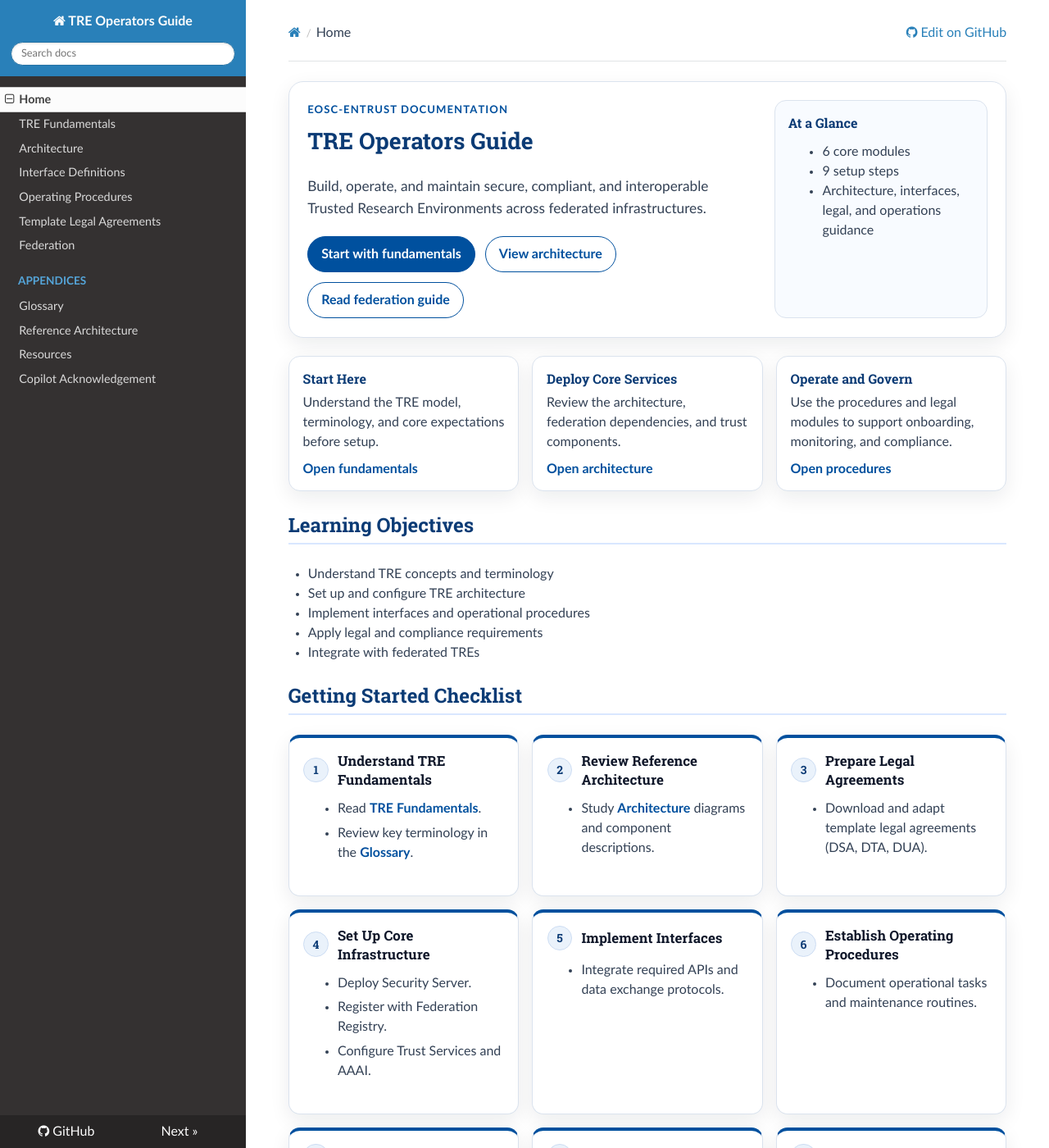
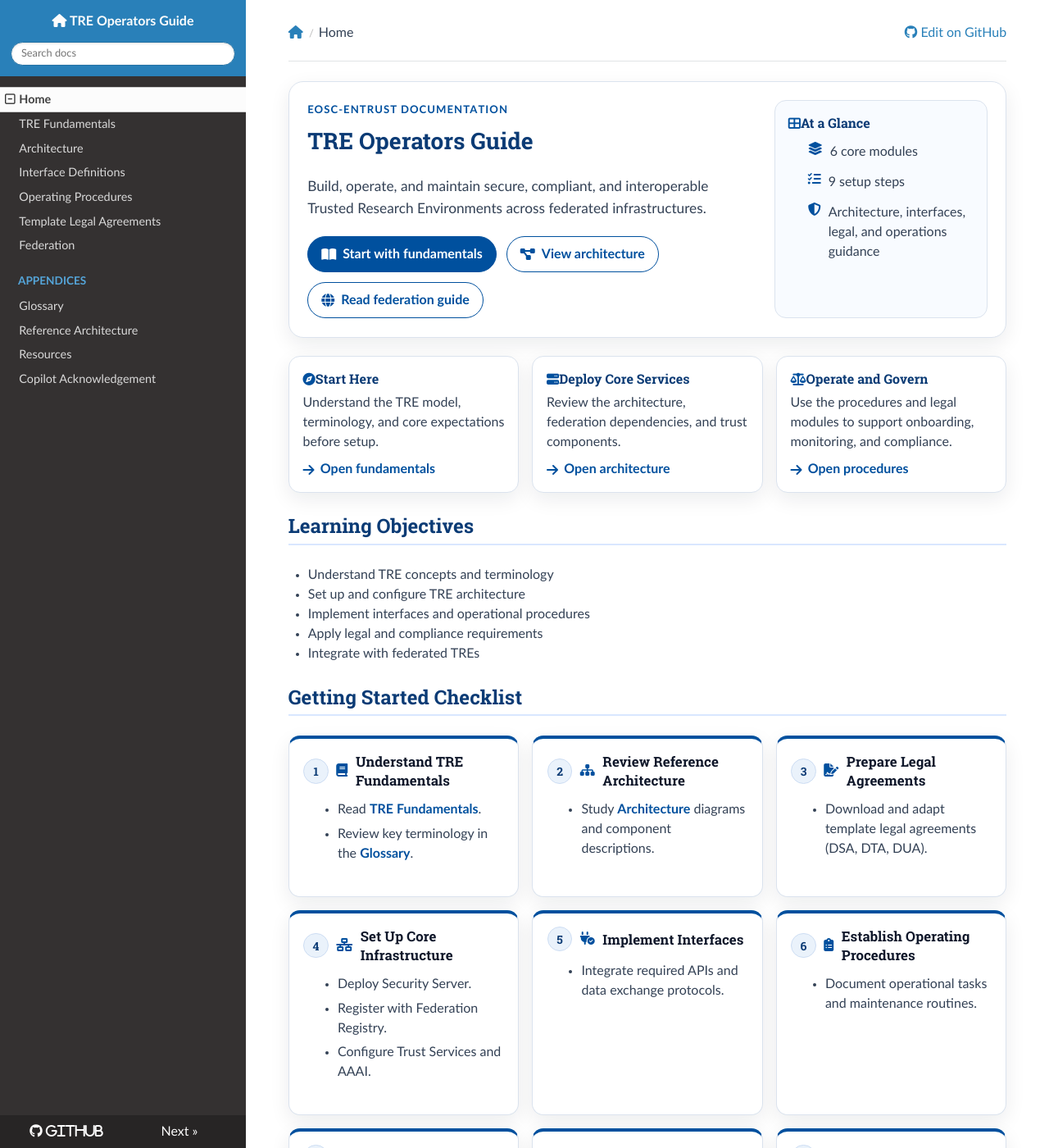
Before and after one commit to unioslo/tre-operators-docs, an MkDocs documentation site: the page built from docs/index.md, in a window 1280 px wide and 1400 px high. Shown: the whole window at 82% size. Built offline with MkDocs 1.6.1, drawn with Linux system fonts in a browser that asks for light colours; nearby versions of some CDN libraries.

Commit message:
Enhance documentation styling and structure with Font Awesome icons for improved visual clarity and user experience

```diff
--- a/docs/index.md
+++ b/docs/index.md
@@ -5,19 +5,19 @@
 		<p class="tre-lead">Build, operate, and maintain secure, compliant, and interoperable Trusted Research Environments across federated infrastructures.</p>
 
 		<div class="tre-hero-actions">
-			<a class="tre-hero-link" href="fundamentals.md">Start with fundamentals</a>
-			<a class="tre-hero-link tre-hero-link-secondary" href="modules/architecture/index.md">View architecture</a>
-			<a class="tre-hero-link tre-hero-link-secondary" href="federation.md">Read federation guide</a>
+			<a class="tre-hero-link" href="fundamentals.md"><i class="fa-solid fa-book-open tre-icon-inline" aria-hidden="true"></i>Start with fundamentals</a>
+			<a class="tre-hero-link tre-hero-link-secondary" href="modules/architecture/index.md"><i class="fa-solid fa-diagram-project tre-icon-inline" aria-hidden="true"></i>View architecture</a>
+			<a class="tre-hero-link tre-hero-link-secondary" href="federation.md"><i class="fa-solid fa-globe tre-icon-inline" aria-hidden="true"></i>Read federation guide</a>
 		</div>
 	</div>
 
 	<div class="tre-hero-side">
 		<div class="tre-hero-panel">
-			<h2>At a Glance</h2>
+			<h2><i class="fa-solid fa-table-cells-large tre-icon-heading" aria-hidden="true"></i>At a Glance</h2>
 			<ul>
-				<li>6 core modules</li>
-				<li>9 setup steps</li>
-				<li>Architecture, interfaces, legal, and operations guidance</li>
+				<li><i class="fa-solid fa-layer-group tre-icon-list" aria-hidden="true"></i>6 core modules</li>
+				<li><i class="fa-solid fa-list-check tre-icon-list" aria-hidden="true"></i>9 setup steps</li>
+				<li><i class="fa-solid fa-shield-halved tre-icon-list" aria-hidden="true"></i>Architecture, interfaces, legal, and operations guidance</li>
 			</ul>
 		</div>
 	</div>
@@ -25,21 +25,21 @@
 
 <div class="tre-summary-grid">
 	<article class="tre-summary-card">
-		<h2>Start Here</h2>
+		<h2><i class="fa-solid fa-compass tre-icon-heading" aria-hidden="true"></i>Start Here</h2>
 		<p>Understand the TRE model, terminology, and core expectations before setup.</p>
-		<a href="fundamentals.md">Open fundamentals</a>
+		<a href="fundamentals.md"><i class="fa-solid fa-arrow-right tre-icon-inline" aria-hidden="true"></i>Open fundamentals</a>
 	</article>
 
 	<article class="tre-summary-card">
-		<h2>Deploy Core Services</h2>
+		<h2><i class="fa-solid fa-server tre-icon-heading" aria-hidden="true"></i>Deploy Core Services</h2>
 		<p>Review the architecture, federation dependencies, and trust components.</p>
-		<a href="modules/architecture/index.md">Open architecture</a>
+		<a href="modules/architecture/index.md"><i class="fa-solid fa-arrow-right tre-icon-inline" aria-hidden="true"></i>Open architecture</a>
 	</article>
 
 	<article class="tre-summary-card">
-		<h2>Operate and Govern</h2>
+		<h2><i class="fa-solid fa-scale-balanced tre-icon-heading" aria-hidden="true"></i>Operate and Govern</h2>
 		<p>Use the procedures and legal modules to support onboarding, monitoring, and compliance.</p>
-		<a href="modules/procedures/index.md">Open procedures</a>
+		<a href="modules/procedures/index.md"><i class="fa-solid fa-arrow-right tre-icon-inline" aria-hidden="true"></i>Open procedures</a>
 	</article>
 </div>
 
@@ -56,7 +56,7 @@
 <div class="tre-card-grid tre-card-grid-steps">
 
 	<article class="tre-card tre-step-card">
-		<h3><span class="tre-card-number">1</span>Understand TRE Fundamentals</h3>
+		<h3><span class="tre-card-number">1</span><i class="fa-solid fa-book tre-icon-heading" aria-hidden="true"></i>Understand TRE Fundamentals</h3>
 		<ul>
 			<li>Read <a href="fundamentals.md">TRE Fundamentals</a>.</li>
 			<li>Review key terminology in the <a href="appendices/glossary.md">Glossary</a>.</li>
@@ -64,21 +64,21 @@
 	</article>
 
 	<article class="tre-card tre-step-card">
-		<h3><span class="tre-card-number">2</span>Review Reference Architecture</h3>
+		<h3><span class="tre-card-number">2</span><i class="fa-solid fa-sitemap tre-icon-heading" aria-hidden="true"></i>Review Reference Architecture</h3>
 		<ul>
 			<li>Study <a href="modules/architecture/index.md">Architecture</a> diagrams and component descriptions.</li>
 		</ul>
 	</article>
 
 	<article class="tre-card tre-step-card">
-		<h3><span class="tre-card-number">3</span>Prepare Legal Agreements</h3>
+		<h3><span class="tre-card-number">3</span><i class="fa-solid fa-file-signature tre-icon-heading" aria-hidden="true"></i>Prepare Legal Agreements</h3>
 		<ul>
 			<li>Download and adapt template legal agreements (DSA, DTA, DUA).</li>
 		</ul>
 	</article>
 
 	<article class="tre-card tre-step-card">
-		<h3><span class="tre-card-number">4</span>Set Up Core Infrastructure</h3>
+		<h3><span class="tre-card-number">4</span><i class="fa-solid fa-network-wired tre-icon-heading" aria-hidden="true"></i>Set Up Core Infrastructure</h3>
 		<ul>
 			<li>Deploy Security Server.</li>
 			<li>Register with Federation Registry.</li>
@@ -87,21 +87,21 @@
 	</article>
 
 	<article class="tre-card tre-step-card">
-		<h3><span class="tre-card-number">5</span>Implement Interfaces</h3>
+		<h3><span class="tre-card-number">5</span><i class="fa-solid fa-plug-circle-check tre-icon-heading" aria-hidden="true"></i>Implement Interfaces</h3>
 		<ul>
 			<li>Integrate required APIs and data exchange protocols.</li>
 		</ul>
 	</article>
 
 	<article class="tre-card tre-step-card">
-		<h3><span class="tre-card-number">6</span>Establish Operating Procedures</h3>
+		<h3><span class="tre-card-number">6</span><i class="fa-solid fa-clipboard-list tre-icon-heading" aria-hidden="true"></i>Establish Operating Procedures</h3>
 		<ul>
 			<li>Document operational tasks and maintenance routines.</li>
 		</ul>
 	</article>
 
 	<article class="tre-card tre-step-card">
-		<h3><span class="tre-card-number">7</span>Connect to Federation</h3>
+		<h3><span class="tre-card-number">7</span><i class="fa-solid fa-globe tre-icon-heading" aria-hidden="true"></i>Connect to Federation</h3>
 		<ul>
 			<li>Ensure compliance with federation requirements.</li>
 			<li>Test inter-TRE connectivity.</li>
@@ -109,14 +109,14 @@
 	</article>
 
 	<article class="tre-card tre-step-card">
-		<h3><span class="tre-card-number">8</span>Train and Accredit Users</h3>
+		<h3><span class="tre-card-number">8</span><i class="fa-solid fa-user-graduate tre-icon-heading" aria-hidden="true"></i>Train and Accredit Users</h3>
 		<ul>
 			<li>Verify researcher accreditation and training records.</li>
 		</ul>
 	</article>
 
 	<article class="tre-card tre-step-card">
-		<h3><span class="tre-card-number">9</span>Consult Appendices</h3>
+		<h3><span class="tre-card-number">9</span><i class="fa-solid fa-folder-open tre-icon-heading" aria-hidden="true"></i>Consult Appendices</h3>
 		<ul>
 			<li>Use <a href="appendices/reference-architecture.md">Reference Architecture</a> and <a href="appendices/resources.md">Resources</a> for troubleshooting and support.</li>
 		</ul>
@@ -129,7 +129,7 @@
 <div class="tre-card-grid tre-card-grid-modules">
 
 	<article class="tre-card tre-module-card">
-		<h3>Module 1: TRE Fundamentals</h3>
+		<h3><i class="fa-solid fa-book-open-reader tre-icon-heading" aria-hidden="true"></i>Module 1: TRE Fundamentals</h3>
 		<ul>
 			<li>Compliance basics: <a href="fundamentals.md">TRE Fundamentals</a></li>
 			<li>Key concepts and terminology</li>
@@ -138,7 +138,7 @@
 	</article>
 
 	<article class="tre-card tre-module-card">
-		<h3>Module 2: Architecture and Setup</h3>
+		<h3><i class="fa-solid fa-diagram-project tre-icon-heading" aria-hidden="true"></i>Module 2: Architecture and Setup</h3>
 		<ul>
 			<li>Zones and core components: <a href="modules/architecture/index.md">Architecture</a></li>
 			<li>AAA integration</li>
@@ -146,28 +146,28 @@
 	</article>
 
 	<article class="tre-card tre-module-card">
-		<h3>Module 3: Interfaces and Configuration</h3>
+		<h3><i class="fa-solid fa-code-branch tre-icon-heading" aria-hidden="true"></i>Module 3: Interfaces and Configuration</h3>
 		<ul>
 			<li>Interface definitions: <a href="modules/interfaces/index.md">Interfaces</a></li>
 		</ul>
 	</article>
 
 	<article class="tre-card tre-module-card">
-		<h3>Module 4: Operations and Procedures</h3>
+		<h3><i class="fa-solid fa-gears tre-icon-heading" aria-hidden="true"></i>Module 4: Operations and Procedures</h3>
 		<ul>
 			<li>Onboarding, monitoring, incident response: <a href="modules/procedures/index.md">Procedures</a></li>
 		</ul>
 	</article>
 
 	<article class="tre-card tre-module-card">
-		<h3>Module 5: Legal and Compliance</h3>
+		<h3><i class="fa-solid fa-scale-balanced tre-icon-heading" aria-hidden="true"></i>Module 5: Legal and Compliance</h3>
 		<ul>
 			<li>Agreements, certification, governance: <a href="modules/legal/index.md">Legal</a></li>
 		</ul>
 	</article>
 
 	<article class="tre-card tre-module-card">
-		<h3>Module 6: Federation and Collaboration</h3>
+		<h3><i class="fa-solid fa-people-arrows tre-icon-heading" aria-hidden="true"></i>Module 6: Federation and Collaboration</h3>
 		<ul>
 			<li>Federation integration: <a href="federation.md">Federation</a></li>
 			<li>Data sharing and collaboration</li>
--- a/docs/stylesheets/home.css
+++ b/docs/stylesheets/home.css
@@ -1,3 +1,5 @@
+@import url("https://cdnjs.cloudflare.com/ajax/libs/font-awesome/6.5.2/css/all.min.css");
+
 :root {
   --tre-ink: #0f172a;
   --tre-soft-ink: #334155;
@@ -64,7 +66,9 @@
   border-radius: 999px;
   color: #ffffff;
   display: inline-flex;
+  gap: 0.5rem;
   font-weight: 700;
+  align-items: center;
   padding: 0.72rem 1rem;
   text-decoration: none;
   transition: transform 160ms ease, box-shadow 160ms ease, background-color 160ms ease;
@@ -101,8 +105,16 @@
 }
 
 .tre-hero-panel ul {
+  list-style: none;
   margin: 0;
-  padding-left: 1.1rem;
+  padding-left: 0;
+}
+
+.tre-hero-panel li {
+  align-items: flex-start;
+  display: flex;
+  gap: 0.55rem;
+  margin-bottom: 0.55rem;
 }
 
 .tre-summary-grid {
@@ -132,7 +144,10 @@
 }
 
 .tre-summary-card a {
+  align-items: center;
   color: var(--tre-primary);
+  display: inline-flex;
+  gap: 0.45rem;
   font-weight: 700;
   text-decoration: none;
 }
@@ -210,7 +225,7 @@
   align-items: center;
   display: flex;
   font-size: 1.05rem;
-  gap: 0.7rem;
+  gap: 0.6rem;
   margin: 0 0 0.75rem;
 }
 
@@ -252,6 +267,22 @@
   color: var(--tre-primary-strong);
 }
 
+.tre-icon-heading {
+  color: var(--tre-primary);
+  flex: 0 0 auto;
+  font-size: 0.95em;
+}
+
+.tre-icon-inline {
+  flex: 0 0 auto;
+}
+
+.tre-icon-list {
+  color: var(--tre-primary);
+  flex: 0 0 auto;
+  margin-top: 0.15rem;
+}
+
 @media (max-width: 700px) {
   .tre-hero {
     grid-template-columns: 1fr;
```
